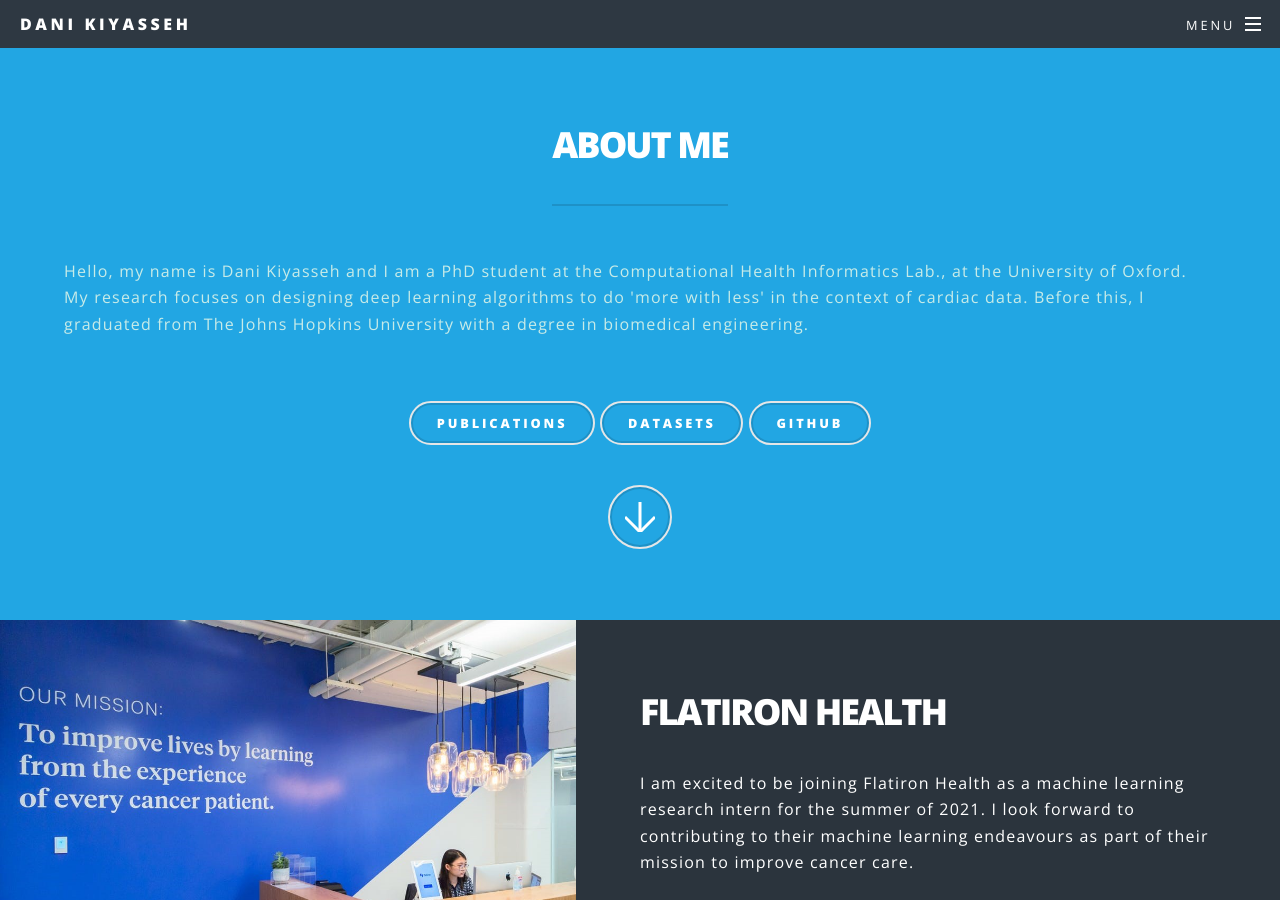
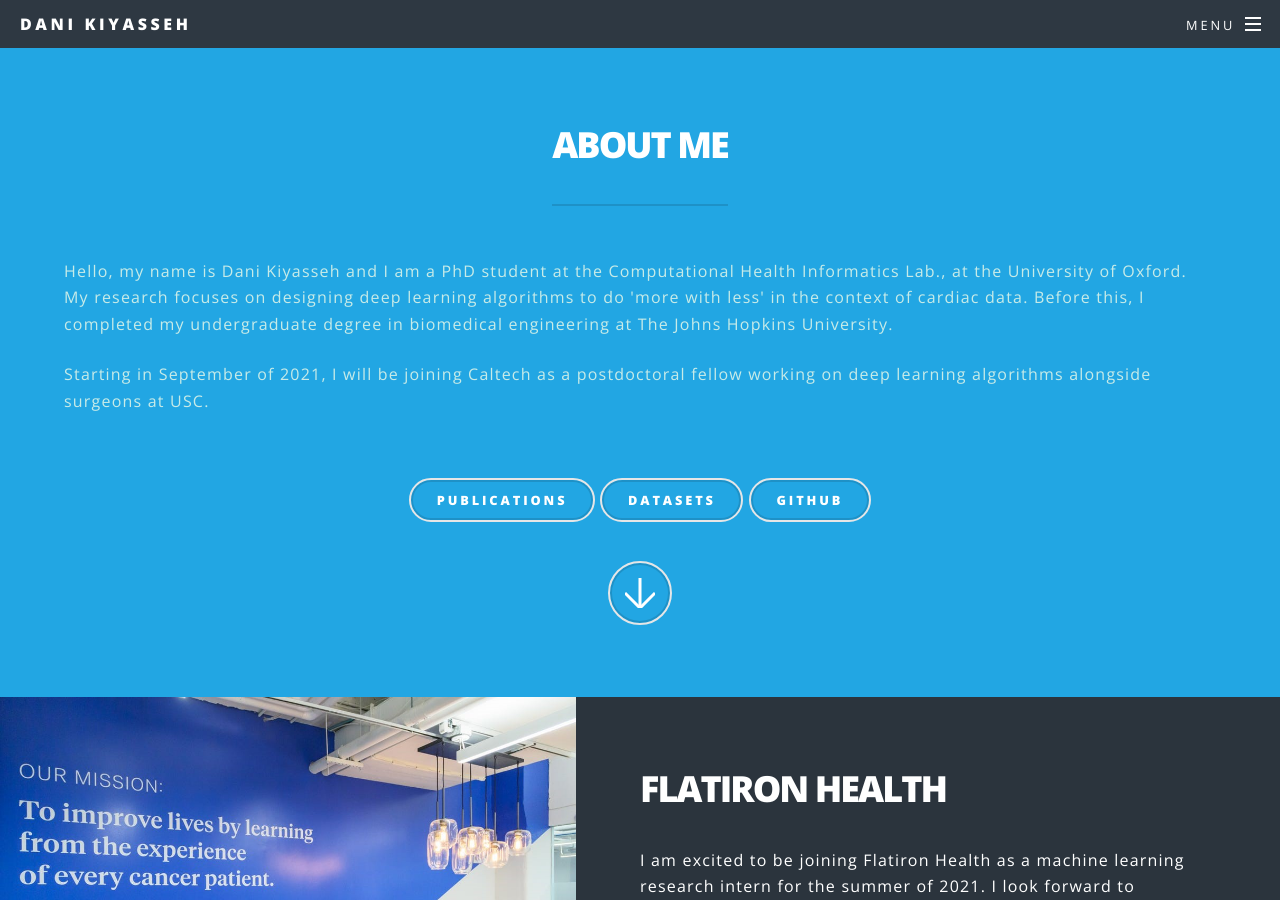
Before and after one commit to danikiyasseh/danikiyasseh.github.io, a Jekyll site: the page index.html, which Jekyll copies as it is, in a window 1280 px wide and 900 px high, scrolled down 874 px. Built offline with Jekyll 4.4.1, drawn with Linux system fonts in a browser that asks for light colours; comment, search, counter and statistics services are not loaded.

Commit message:
Update index.html

```diff
--- a/index.html
+++ b/index.html
@@ -87,10 +87,12 @@
 								<p style="text-align:left;">
 								Hello, my name is Dani Kiyasseh and I am a PhD student at the <a href="http://www.robots.ox.ac.uk/~davidc/" target="_blank">
 								Computational Health Informatics Lab.</a>, at the University of Oxford. My research focuses on designing deep learning algorithms
-								to do 'more with less' in the context of cardiac data. Before this, I graduated from The Johns Hopkins University with a degree in
-								biomedical engineering.
+								to do 'more with less' in the context of cardiac data. Before this, I completed my undergraduate degree in biomedical engineering at The Johns Hopkins University.
 								</p>
 
+								<p style="text-align:left;">
+								Starting in September of 2021, I will be joining Caltech as a postdoctoral fellow working on deep learning algorithms alongside surgeons at USC.
+								</p>
 							</header>
 
 
```
